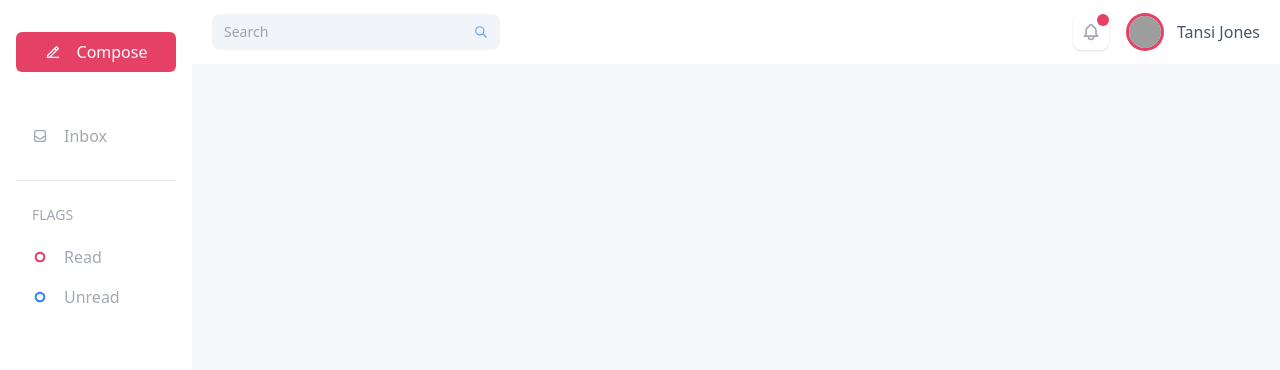
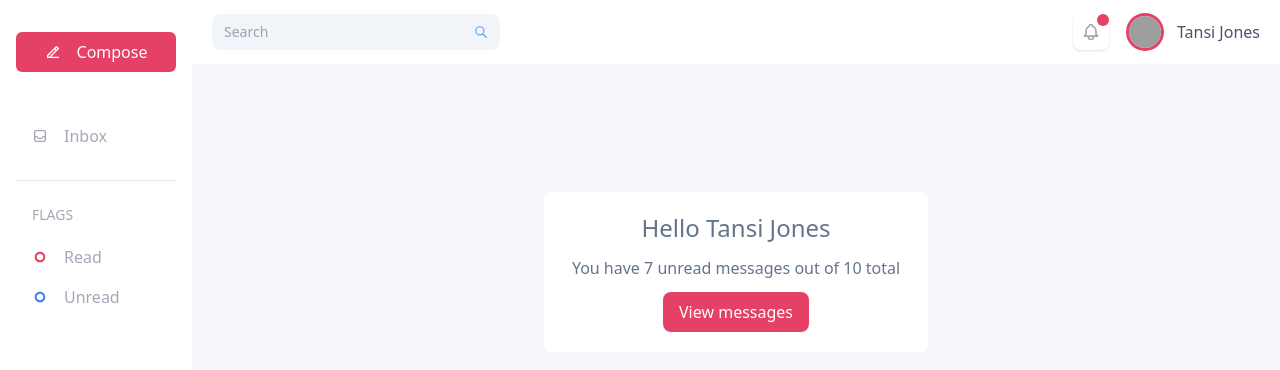
Before and after one commit to Tansi-Jones/Mail-Inbox, a React (Create React App) app in the folder client/: page / in a window 1280 px wide. Shown: the top 370 px of the page. Built offline with nearby package versions, Linux system fonts and the light colour scheme; grey boxes are pictures that could not be loaded.

Commit message:
complete index page

```diff
--- a/client/src/App.js
+++ b/client/src/App.js
@@ -7,14 +7,18 @@ import { Mail } from "./page/Mail";
 import { HiOutlineInbox, HiOutlineSearch, HiOutlineBell } from "react-icons/hi";
 import { CgShapeCircle } from "react-icons/cg";
 import { RiEdit2Line } from "react-icons/ri";
+import { useState } from "react";
 
 function App() {
+  const [userName] = useState("Tansi Jones");
+  const [noMessages] = useState(10);
+  const [noUnReadMessages] = useState(7);
   return (
     <>
       <div className="body-grid">
         <section>
           <aside className="flex flex-col w-48 h-screen px-4 py-8 bg-white">
-            <button className="bg-primary text-white px-4 py-2 rounded-md flex items-center justify-center space-x-4 w-40 mx-auto">
+            <button className="bg-primary text-white px-4 py-2 rounded-md flex items-center justify-center space-x-4 w-40 mx-auto hover:bg-opacity-90 transition duration-200 ease-in">
               <RiEdit2Line />
               <span>Compose</span>
             </button>
@@ -47,7 +51,7 @@ function App() {
             </div>
           </aside>
         </section>
-        <section>
+        <section className="relative">
           <nav className="flex items-center justify-between px-5 bg-white text-secondary text-sm h-16 w-full">
             <div className="bg-slate-100 py-1 px-3 flex items-center rounded-lg w-72">
               <input
@@ -73,7 +77,7 @@ function App() {
                     />
                   </div>
                   <p className="text-base text-slate-600 font-medium">
-                    Tansi Jones
+                    {userName}
                   </p>
                 </div>
               </div>
@@ -83,7 +87,17 @@ function App() {
           <div>
             <Router>
               <Routes>
-                <Route path="/" element={<Index />} exact />
+                <Route
+                  path="/"
+                  element={
+                    <Index
+                      userName={userName}
+                      noMessages={noMessages}
+                      noUnReadMessages={noUnReadMessages}
+                    />
+                  }
+                  exact
+                />
                 <Route path="/inbox" element={<Inbox />} exact />
                 <Route path="/mail/:id" element={<Mail />} exact />
               </Routes>
--- a/client/src/page/Index.js
+++ b/client/src/page/Index.js
@@ -1,3 +1,16 @@
-export const Index = () => {
-  return <div></div>;
+import { useNavigate } from "react-router-dom";
+
+export const Index = ({ userName, noMessages, noUnReadMessages }) => {
+  const navigate = useNavigate();
+  return (
+    <div className="bg-white text-slate-500 rounded-lg px-3 py-5 text-center max-w-sm mx-auto space-y-3 my-32">
+      <h1 className="text-2xl font-medium text-slate-500">Hello {userName}</h1>
+      <p>
+        You have {noUnReadMessages} unread messages out of {noMessages} total
+      </p>
+      <button className="bg-primary rounded-lg text-white px-4 py-2 hover:bg-opacity-90 transition duration-200 ease-in" onClick={()=>navigate("/inbox")}>
+        View messages
+      </button>
+    </div>
+  );
 };
```
